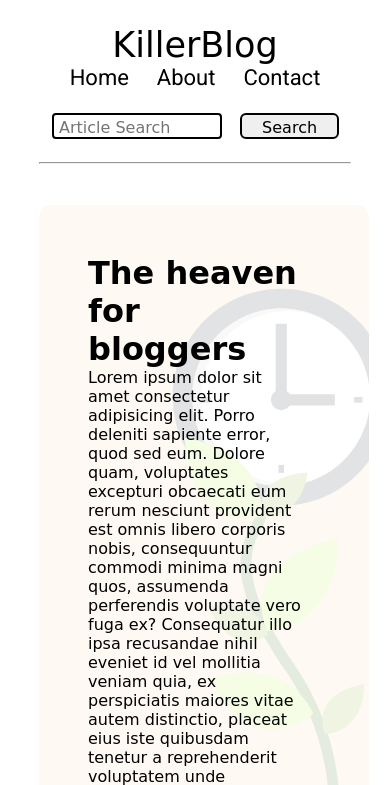
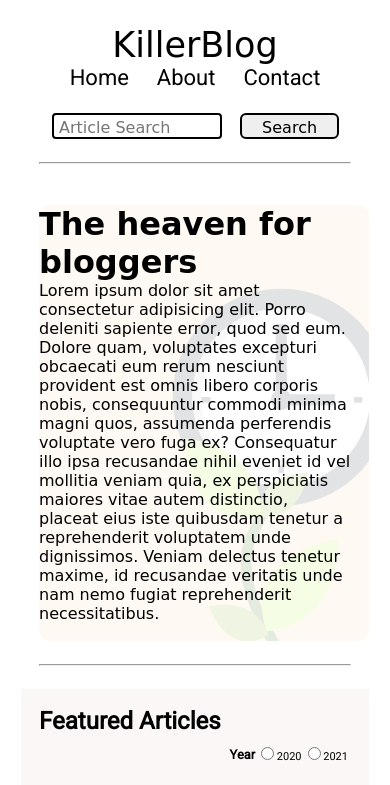
Before and after one commit to AmjadAliAbro/KillerBlog, a plain HTML site: page index.html in a window 390 px wide. Shown: the top 785 px of the page. Drawn offline with Linux system fonts and the light colour scheme; a web font is replaced by a local one.

Commit message:
fix issues about responsive

```diff
--- a/css/style.css
+++ b/css/style.css
@@ -73,7 +73,6 @@
   display: flex;
   flex-direction: column;
   justify-content: center;
-  padding: 49px;
   z-index: 1;
 }
 
```
Also changed, not shown: img/logo.png (deleted), 1 other file.
